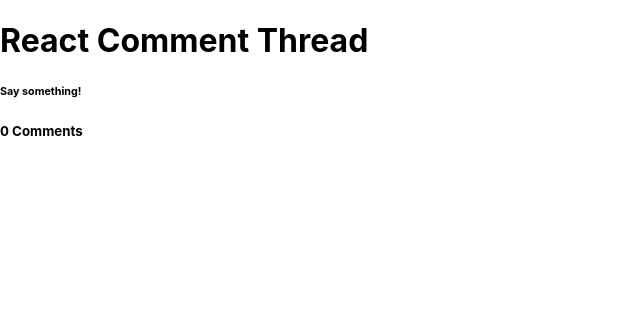
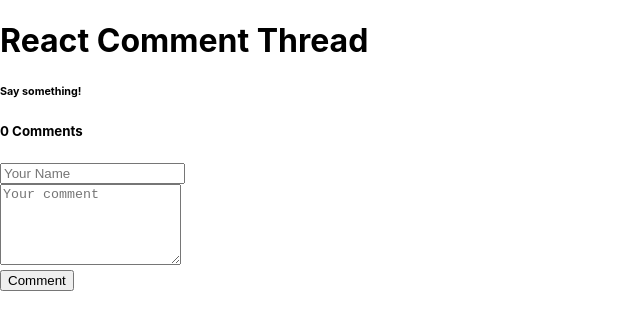
Before and after one commit to wisdom161/comment-thread, a React (Create React App) app: page / in a window 1280 px wide. Shown: the top 330 px of the page, without its empty margins (0-640 px from the left). Built offline with nearby package versions, Linux system fonts and the light colour scheme.

Commit message:
added button

```diff
--- a/src/App.js
+++ b/src/App.js
@@ -2,6 +2,7 @@
 import './styles/App.css';
 
 import CommentList from './view/component/CommentList';
+import CommentForm from './view/container/CommentForm';
 
 class App extends Component {
 
@@ -12,7 +13,7 @@
       comments: [],
       loading: false
     };
-  }
+  };
 
   render() {
 
@@ -37,9 +38,10 @@
             comments={comments}
           />
         </div>
+        <CommentForm />
       </div>
     );
-  }
-}
+  };
+};
 
 export default App;
--- /dev/null
+++ b/src/view/component/Button.js
@@ -0,0 +1,14 @@
+import React from 'react';
+
+const Button = ({loading}) => {
+  return (
+    <button
+      disabled={loading}
+      className='button'
+    >
+      Comment
+    </button>
+  );
+};
+
+export default Button;
--- a/src/view/component/Comment.js
+++ b/src/view/component/Comment.js
@@ -0,0 +1,14 @@
+import React from 'react';
+
+const Comment = ({time, name, message}) => {
+
+  return (
+    <div className='comment'>
+      <small className='time'>{time}</small>
+      <h6 className='comment-name'>{name}</h6>
+      {message}
+    </div>
+  );
+};
+
+export default Comment;
--- a/src/view/component/CommentList.js
+++ b/src/view/component/CommentList.js
@@ -10,7 +10,7 @@
         </span>
       </h5>
     </div>
-  )
-}
+  );
+};
 
 export default CommentList;
--- /dev/null
+++ b/src/view/container/CommentForm.js
@@ -0,0 +1,76 @@
+import React, { Component } from 'react';
+import Button from '../component/Button';
+
+class CommentForm extends Component {
+  constructor(props) {
+    super(props);
+    this.state = {
+      loading: false,
+      error: '',
+      comment: {
+        name: '',
+        message: ''
+        }
+    };
+
+    this.handleFieldChange = this.handleFieldChange.bind(this);
+    this.onSubmit = this.onSubmit.bind(this);
+  };
+
+  handleFieldChange(e) {
+    const { value, name } = e.target;
+
+    this.setState({
+      ...this.state,
+      comment: {
+        ...this.state.comment,
+        [name]: value
+      }
+    });
+  };
+
+  onSubmit(e) {
+    e.preventDefault()
+  }
+
+  render() {
+    const {
+      comment: { name, message },
+    } = this.state;
+
+    return(
+      <React.Fragment>
+        <form method='POST' onSubmit={this.onSubmit}>
+
+          <div className='form'>
+            <input
+              onChange={this.handleFieldChange}
+              value={name}
+              className='form-handler'
+              placeholder='Your Name'
+              name='name'
+              type='text'
+            />
+          </div>
+
+          <div className='form'>
+            <textarea
+              onChange={this.handleFieldChange}
+              value={message}
+              className='form-handler'
+              placeholder='Your comment'
+              name='message'
+              rows='5'
+            />
+          </div>
+
+          <div className='form'>
+            <Button />
+          </div>
+
+        </form>
+      </React.Fragment>
+    )
+  }
+};
+export default CommentForm;
```
